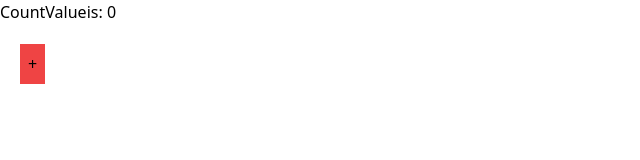
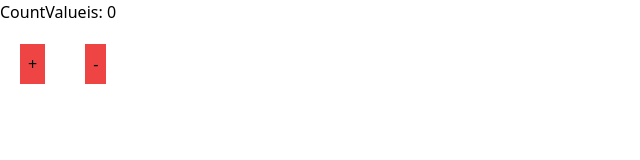
Before and after one commit to Ujjal-ENG/start-learn-react, a React (Create React App) app: page / in a window 1280 px wide. Shown: the top 160 px of the page, without its empty margins (0-640 px from the left). Built offline with nearby package versions, Linux system fonts and the light colour scheme.

Commit message:
learn very kopa things

```diff
--- a/src/components/State.js
+++ b/src/components/State.js
@@ -13,12 +13,20 @@ export default class State extends Component {
             count: this.state.count + 1
         });
     };
+    decrement = () => {
+        this.setState({
+            count: this.state.count - 1
+        });
+    };
     render() {
         return (
             <div>
                 <h1> CountValueis: {this.state.count}</h1>
-                <button className="p-2 m-5 bg-red-500 cursor-pointer" type="button" onClick={this.increment}>
+                <button className="p-2 m-5 bg-red-500 cursor-pointer" type="button" onClick={this.increment} disabled={this.state.count === 10 ? true : false}>
                     +
+                </button>
+                <button className="p-2 m-5 bg-red-500 cursor-pointer" type="button" onClick={this.decrement} disabled={this.state.count === 0 ? true : false}>
+                    -
                 </button>
             </div>
         );
```
